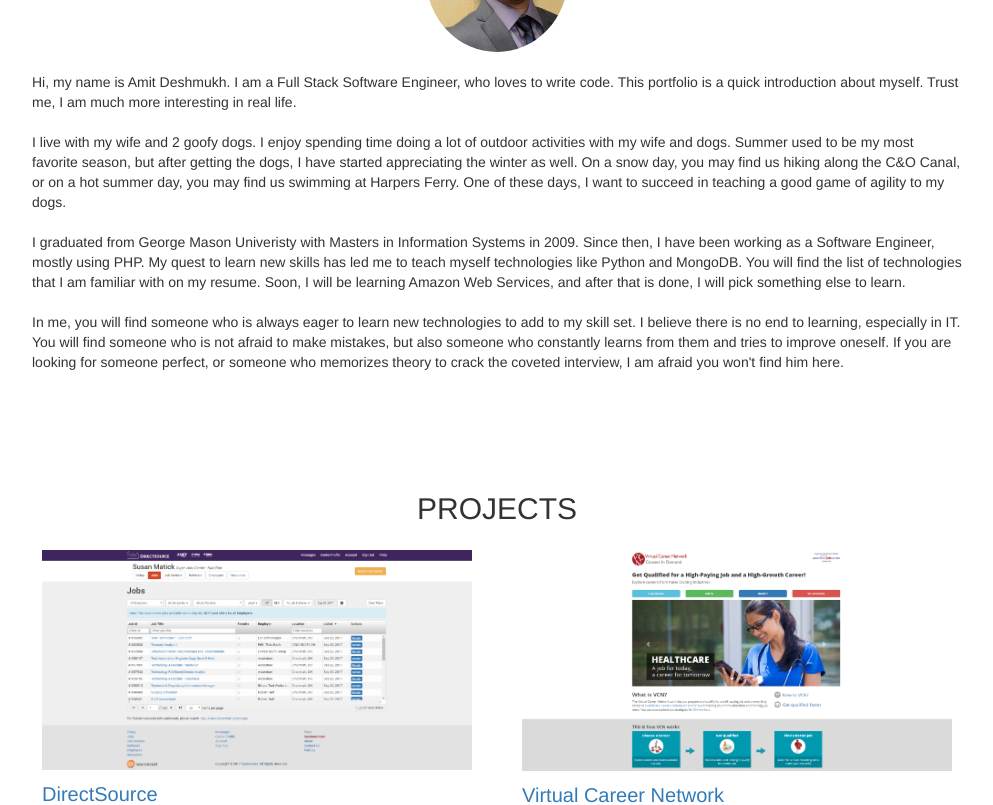
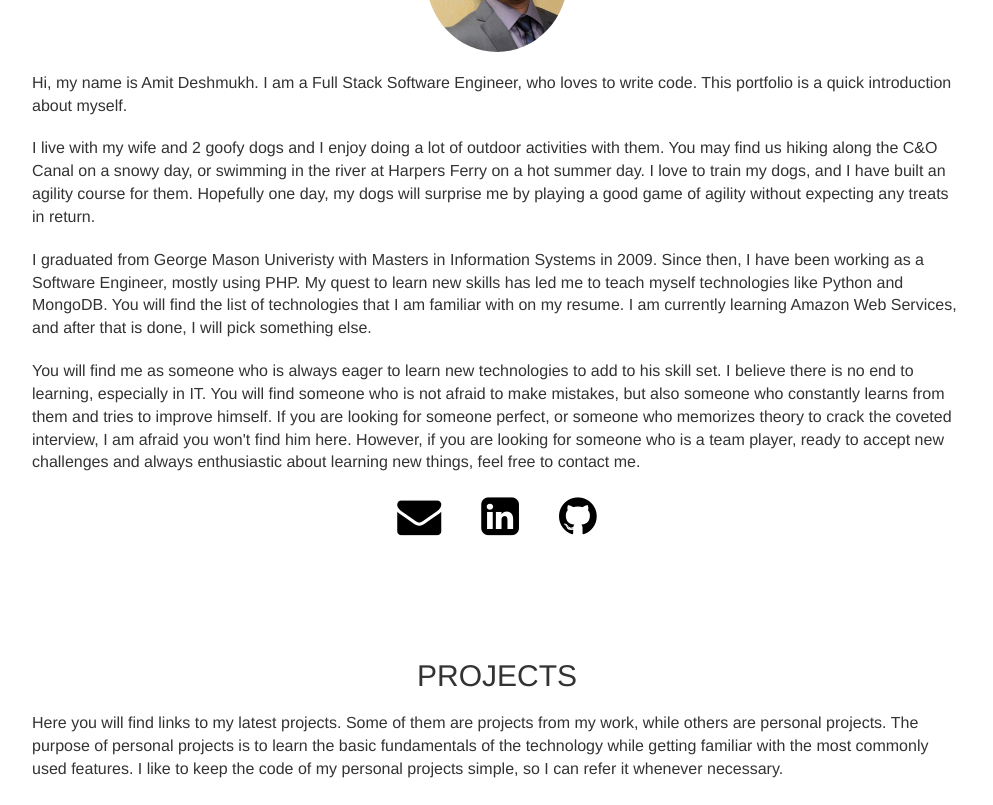
Before and after one commit to ahdeshmukh/portfolio, an Angular app: page / in a window 1280 px wide. Shown: the part 820-1625 px from the top of the page, without its empty margins (143-1136 px from the left). Built offline with nearby package versions, Linux system fonts and the light colour scheme; what ng2-scroll-to would draw is missing.

Commit message:
update to content + adding contact icons

```diff
--- a/src/app/app.component.css
+++ b/src/app/app.component.css
@@ -99,8 +99,9 @@ ul.nav a:hover {
     margin: auto;
 }
 
-.about-paragraph {
+.about-paragraph, .projects-paragraph {
     margin: 20px 0;
+    font-size: 16px;
 }
 
 /*.about-paragraph {
@@ -117,3 +118,17 @@ ul.nav a:hover {
     text-align: center;
     margin-bottom: 15px;
 }
+
+.about-contact {
+    text-align: center;
+}
+.about-contact-fa {
+    padding:0 20px;
+    font-size: 36px;
+    color: #000;
+}
+@media screen and (min-width: 1224px) {
+    .about-contact-fa {
+        font-size: 44px;
+    }
+}
--- a/src/app/app.component.html
+++ b/src/app/app.component.html
@@ -41,14 +41,20 @@
 <div id="about" class="container my-sections">
   <h2 class="my-section-title">ABOUT</h2>
   <img class="img-responsive img-circle portfolio-image" src="{{my_photo}}" />
-  <div class="about-paragraph about-paragraph-1">Hi, my name is Amit Deshmukh. I am a Full Stack Software Engineer, who loves to write code. This portfolio is a quick introduction about myself. Trust me, I am much more interesting in real life.</div>
-  <div class="about-paragraph about-paragraph-2">I live with my wife and 2 goofy dogs. I enjoy spending time doing a lot of outdoor activities with my wife and dogs. Summer used to be my most favorite season, but after getting the dogs, I have started appreciating the winter as well. On a snow day, you may find us hiking along the C&O Canal, or on a hot summer day, you may find us swimming at Harpers Ferry. One of these days, I want to succeed in teaching a good game of agility to my dogs.</div>
-  <div class="about-paragraph about-paragraph-3">I graduated from George Mason Univeristy with Masters in Information Systems in 2009. Since then, I have been  working as a Software Engineer, mostly using PHP. My quest to learn new skills has led me to teach myself technologies like Python and MongoDB. You will find the list of technologies that I am familiar with on my resume. Soon, I will be learning Amazon Web Services, and after that is done, I will pick something else to learn.</div>
-  <div class="about-paragraph about-paragraph-4">In me, you will find someone who is always eager to learn new technologies to add to my skill set. I believe there is no end to learning, especially in IT. You will find someone who is not afraid to make mistakes, but also someone who constantly learns from them and tries to improve oneself. If you are looking for someone perfect, or someone who memorizes theory to crack the coveted interview, I am afraid you won't find him here.</div>
+  <div class="about-paragraph about-paragraph-1">Hi, my name is Amit Deshmukh. I am a Full Stack Software Engineer, who loves to write code. This portfolio is a quick introduction about myself.</div>
+  <div class="about-paragraph about-paragraph-2">I live with my wife and 2 goofy dogs and I enjoy doing a lot of outdoor activities with them. You may find us hiking along the C&O Canal on a snowy day, or swimming in the river at Harpers Ferry on a hot summer day. I love to train my dogs, and I have built an agility course for them. Hopefully one day, my dogs will surprise me by playing a good game of agility without expecting any treats in return.</div>
+  <div class="about-paragraph about-paragraph-3">I graduated from George Mason Univeristy with Masters in Information Systems in 2009. Since then, I have been  working as a Software Engineer, mostly using PHP. My quest to learn new skills has led me to teach myself technologies like Python and MongoDB. You will find the list of technologies that I am familiar with on my resume. I am currently learning Amazon Web Services, and after that is done, I will pick something else.</div>
+  <div class="about-paragraph about-paragraph-4">You will find me as someone who is always eager to learn new technologies to add to his skill set. I believe there is no end to learning, especially in IT. You will find someone who is not afraid to make mistakes, but also someone who constantly learns from them and tries to improve himself. If you are looking for someone perfect, or someone who memorizes theory to crack the coveted interview, I am afraid you won't find him here. However, if you are looking for someone who is a team player, ready to accept new challenges and always enthusiastic about learning new things, feel free to contact me.</div>
+  <div class="about-paragraph about-contact">
+    <a href="mailto:deshmukh.ah@gmail.com" target="_top" title="Email"><i class="fa fa-envelope about-contact-fa" aria-hidden="true"></i></a>
+    <a href="https://www.linkedin.com/in/ahdeshmukh" target="_blank" title="LinkedIn"><i class="fa fa-linkedin-square about-contact-fa" aria-hidden="true"></i></a>
+    <a href="https://github.com/ahdeshmukh" target="_blank" title="Github"><i class="fa fa-github about-contact-fa" aria-hidden="true"></i></a>
+  </div>
 </div>
 
 <div id="projects" class="container my-sections">
   <h2 class="my-section-title">PROJECTS</h2>
+  <div class="projects-paragraph">Here you will find links to my latest projects. Some of them are projects from my work, while others are personal projects. The purpose of personal projects is to learn the basic fundamentals of the technology while getting familiar with the most commonly used features. I like to keep the code of my personal projects simple, so I can refer it whenever necessary.</div>
   <div class="row">
     <div class="col-md-6">
       <div class="padding-10">
--- a/src/index.html
+++ b/src/index.html
@@ -8,6 +8,7 @@
   <meta name="viewport" content="width=device-width, initial-scale=1">
   <link rel="icon" type="image/x-icon" href="favicon.ico">
   <link rel="stylesheet" href="https://fonts.googleapis.com/css?family=Tangerine">
+  <link rel="stylesheet" href="https://cdnjs.cloudflare.com/ajax/libs/font-awesome/4.7.0/css/font-awesome.min.css">
 </head>
 <body id="myPage" data-spy="scroll" data-target=".navbar" data-offset="60">
   <app-root></app-root>
```
